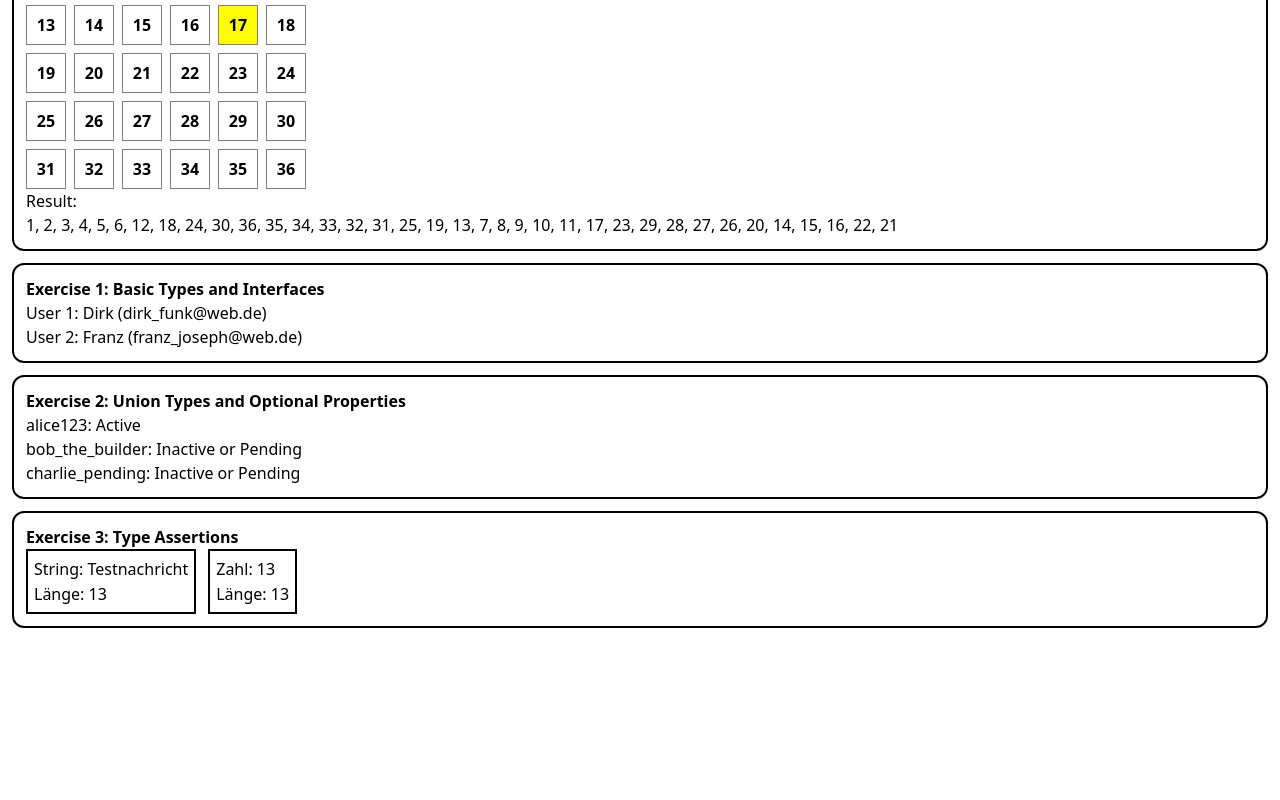
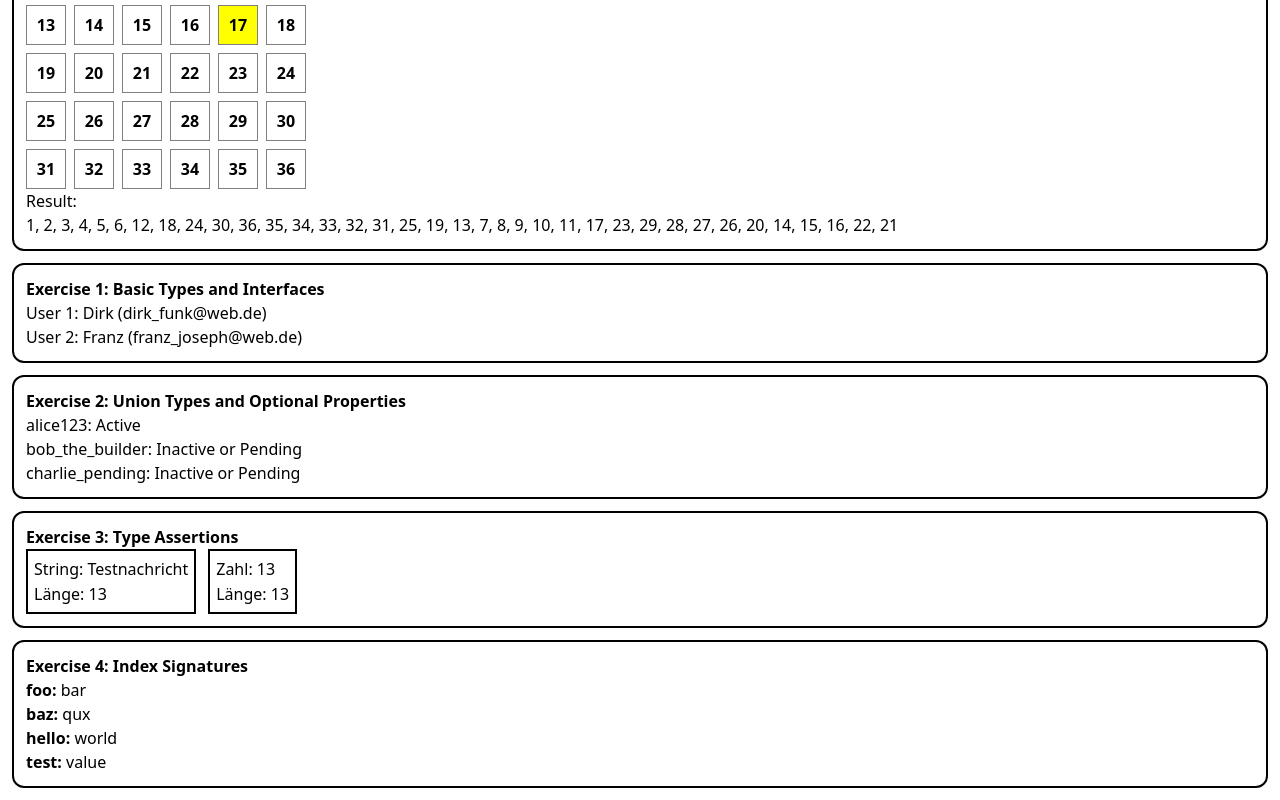
Before and after one commit to difunk/AWD-CHALLENGES, a React (Vite) app: page / in a window 1280 px wide. Shown: the part 2317-3117 px from the top of the page. Before the commit the page ends 2957 px from the top, so only its background shows below. Built offline with nearby package versions, Linux system fonts and the light colour scheme.

Commit message:
add: challenge 16

```diff
--- a/src/App.tsx
+++ b/src/App.tsx
@@ -6,6 +6,7 @@ import Challenge12 from './components/Challenge12'
 import Challenge13 from './components/Challenge13'
 import Challenge14 from './components/Challenge14'
 import Challenge15 from './components/Challenge15'
+import Challenge16 from './components/Challenge16'
 import Challenge2 from './components/Challenge2'
 import Challenge3 from './components/Challenge3'
 import Challenge4 from './components/Challenge4'
@@ -33,6 +34,7 @@ function App() {
       <Challenge13 />
       <Challenge14 />
       <Challenge15 />
+      <Challenge16 />
     </>
   )
 }
--- /dev/null
+++ b/src/components/Challenge16.tsx
@@ -0,0 +1,32 @@
+import type { StringMap } from "../types/StringMap"
+import { stringMap } from "../stringMapData"
+
+const Challenge16 = () => {
+    const printValues = (obj: StringMap) => {
+        for(const key in obj){
+            console.log(`${key}: ${obj[key]}`)
+        }
+
+        return Object.entries(obj).map(([key, value]) => (
+            <div key={key}>
+                <strong>{key}:</strong> {value}
+            </div>
+
+        ))
+    }
+
+  return (
+    <>
+        <div style={{ backgroundColor: "white", border: "2px solid black", borderRadius: "12px", padding: "12px", margin: "12px"}}>
+            <p style={{ fontWeight: "bold"}}>
+                Exercise 4: Index Signatures
+            </p>
+            <div>
+                {printValues(stringMap)}
+            </div>
+        </div>
+    </>
+  )
+}
+
+export default Challenge16
--- /dev/null
+++ b/src/stringMapData.ts
@@ -0,0 +1,8 @@
+import type { StringMap } from './types/StringMap';
+
+export const stringMap: StringMap = {
+  foo: "bar",
+  baz: "qux",
+  hello: "world",
+  test: "value",
+};
--- /dev/null
+++ b/src/types/StringMap.ts
@@ -0,0 +1,3 @@
+export interface StringMap {
+    [key: string]: string
+}
```
